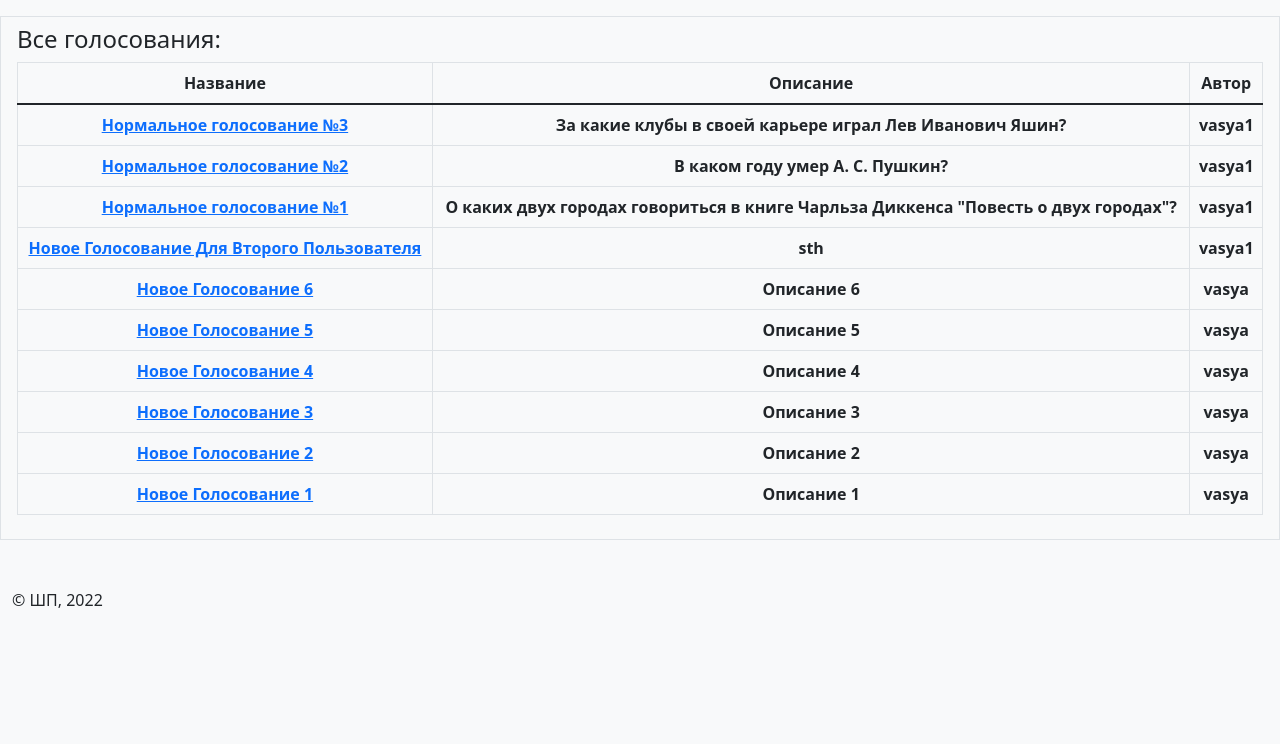
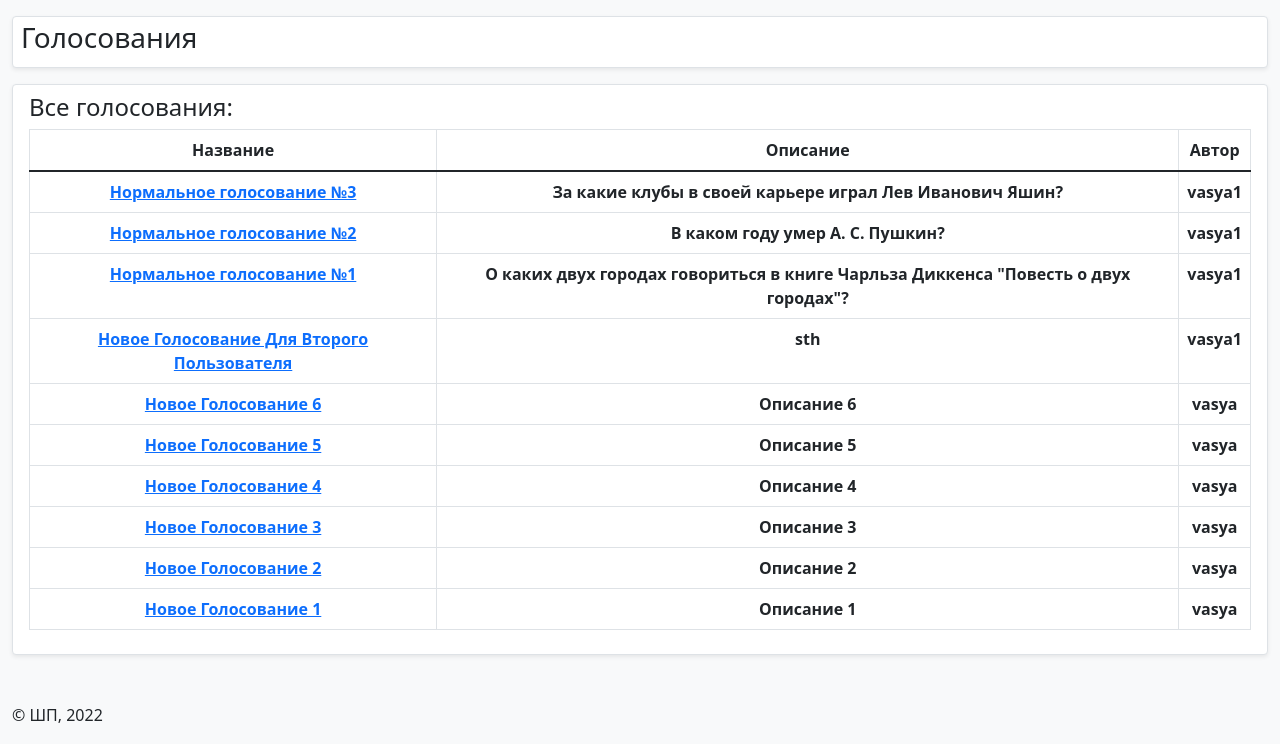
Before and after one commit to dimm0909/simple-votings, a Django app: page /all_votings/ in a window 1280 px wide. Shown: the part 56-800 px from the top of the page. Run offline with Django 3.2, Linux system fonts and the light colour scheme; data comes from the database, SQL or seed files in the repository; lists and menus that the app fills with data are empty.

Commit message:
votings page redesign finished

```diff
--- a/main/templates/pages/all_votings.html
+++ b/main/templates/pages/all_votings.html
@@ -3,7 +3,16 @@
 
 {% block content %}
   <div class="row mt-3">
-    <div class="col position-relative border bg-light px-3 py-2">
+    <div class="container">
+      <div class="border rounded shadow-sm bg-white py-1 px-2 ">
+        <h3>Голосования</h3>
+      </div>
+    </div>
+  </div>
+
+  <div class="row mt-3">
+    <div class="container">
+      <div class="border rounded shadow-sm bg-white px-3 py-2">
         <h4>Все голосования:</h4>
         <table class="table table-bordered table-hover text-center">
           <thead>
@@ -25,5 +34,6 @@
         </table>
       </div>
     </div>
+  </div>
 
 {% endblock %}
```
Lines whose indentation alone changed are shown as unchanged.
